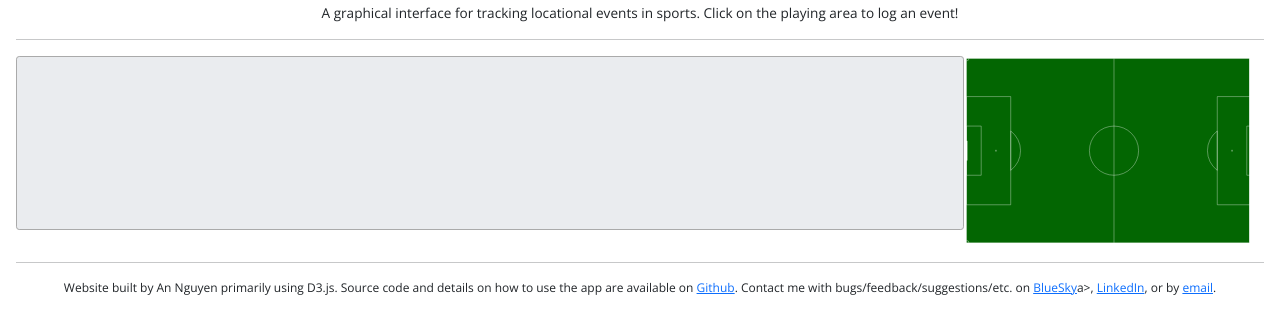
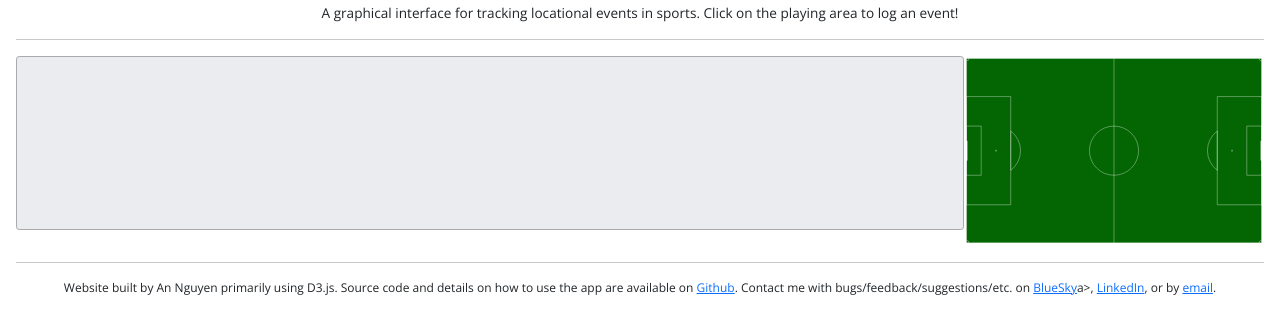
Before and after one commit to nguyenank/shot-plotter, a plain HTML site: page html/soccer-ncaa.html in a window 1280 px wide. Shown: the part 69-402 px from the top of the page. Drawn offline with nearby package versions, Linux system fonts and the light colour scheme; files that its build step writes are made by us from their sources; a script that the page names is missing.

Commit message:
:bug: Fix default dimensions for NCAA soccer pitch
The default dimensions for the NCAA soccer pitch were still incorrectly set at a width of 115 for the overall size and the goal line; amend these two issues and double-check the other svg attributes.

```diff
--- a/html/soccer-ncaa.html
+++ b/html/soccer-ncaa.html
@@ -119,7 +119,7 @@
     <clipPath id="clipBorder">
       <rect width="120" height="75" />
     </clipPath>
-    <rect id="background" width="115" height="75" fill="#036602"/>
+    <rect id="background" width="120" height="75" fill="#036602"/>
     <path id="halfway-line" d="M 60 0 L 60 75" stroke-width="0.1389" stroke="white"></path>
     <circle id="halfway-circle" cx="60" cy="37.5" r="10" fill="transparent" stroke-width="0.1389" stroke="white">
     </circle>
@@ -191,7 +191,7 @@
       A 1 1 0 0 1 1 75
       " stroke-width="0.1389" stroke="white" fill="transparent"></path>
     </g>
-    <rect width="115" height="75" stroke-width="0.1389" stroke="white" fill="transparent"/>
+    <rect width="120" height="75" stroke-width="0.1389" stroke="white" fill="transparent"/>
   </g>
 </svg>
                         <!-- endinject -->
```
Also changed, not shown: resources/soccer-ncaa.svg.
